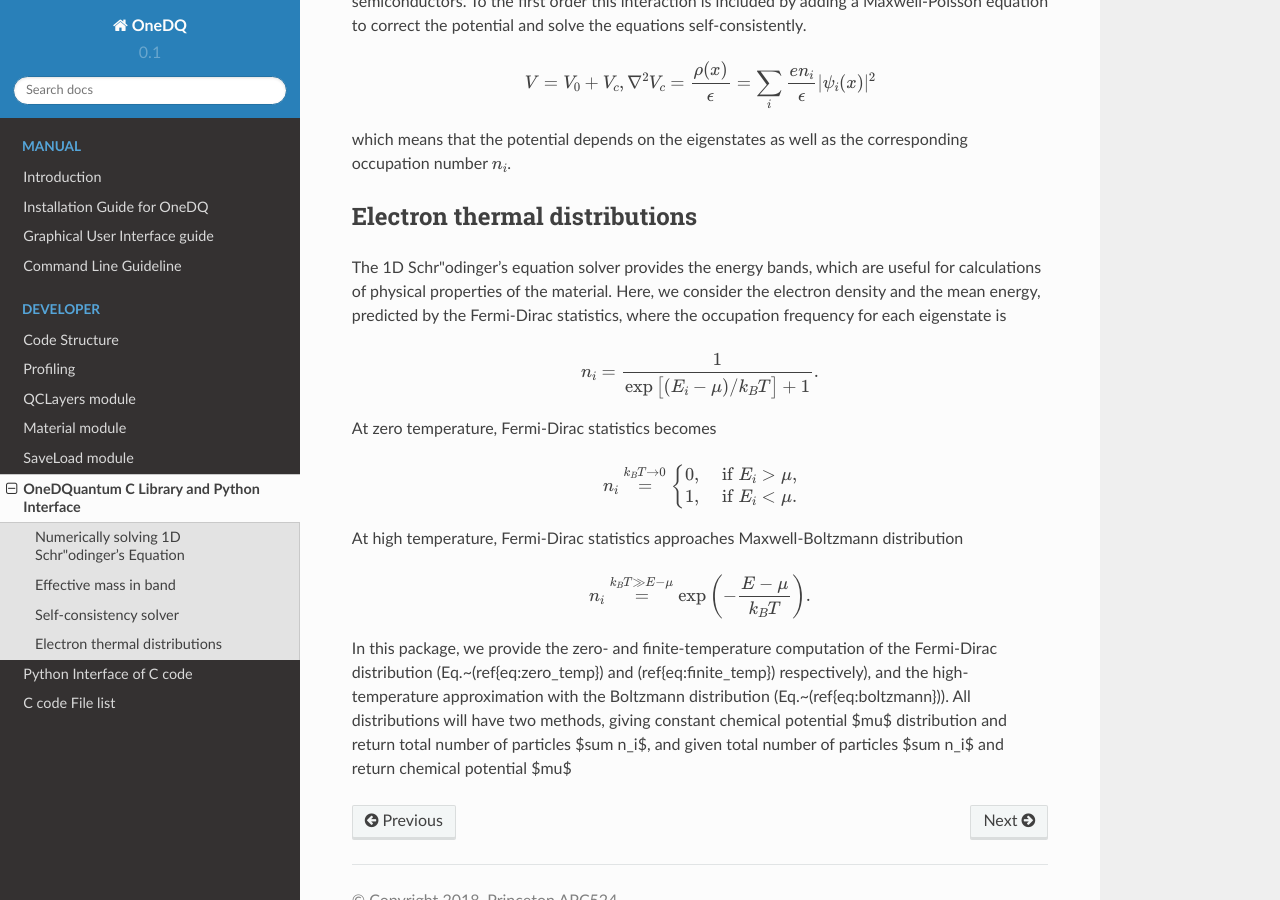
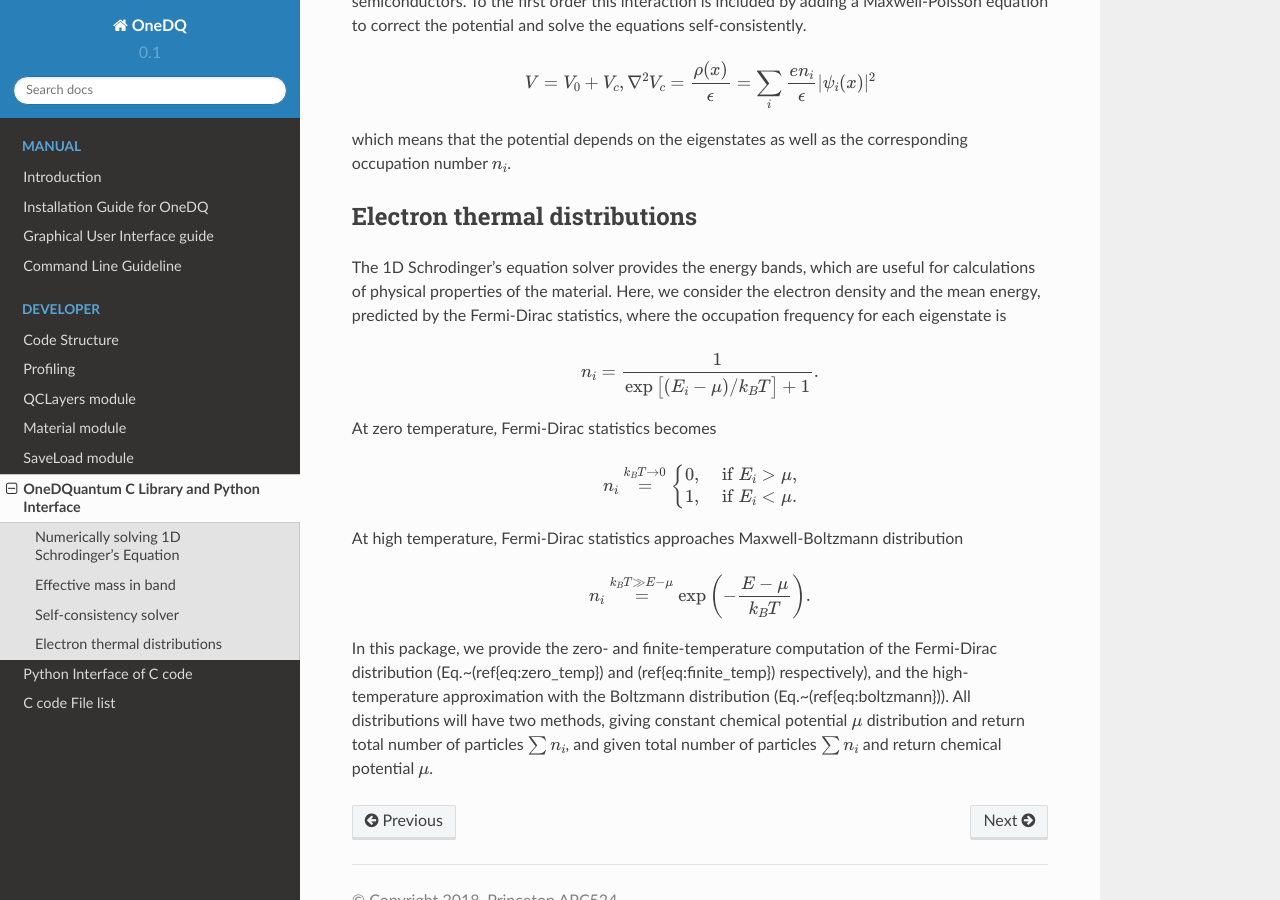
Before and after one commit to ErwinJr2/ErwinJr2, a Sphinx documentation site: the page built from docs/OneDQuantum_description.rst, in a window 1280 px wide and 900 px high, scrolled down 1231 px. Built offline with Sphinx 7.4.7 and the Read the Docs theme 2.0.0, drawn with Linux system fonts in a browser that asks for light colours; some of the changed text lies outside the part shown.

Commit message:
modified documentation

```diff
--- a/docs/OneDQuantum_description.rst
+++ b/docs/OneDQuantum_description.rst
@@ -5,22 +5,22 @@ In the C part of the software we are going to implement numerical computation
 of the following problems.
 
 
-Numerically solving 1D Schr\"odinger's Equation
+Numerically solving 1D Schrodinger's Equation
 -----------------------------------------------
 
-The time-independent Schr\"odinger equation has the form
+The time-independent Schrodinger equation has the form
 
 .. math::
    \left[-\frac{\hbar^2}{2m}\frac{\partial}{\partial x^2}
    + V(x)\right]\psi_i(x) = E_i\psi_i(x)
 
-The inputs of the Schr\"odinger equation solver include: a finite 1D array
+The inputs of the Schrodinger equation solver include: a finite 1D array
 with position :math:`x`, the corresponding potential :math:`V(x)` with the same size, the
 effective mass :math:`m`, and an eigenstate range specified by the user,
 :math:`\left[E_\text{min}, E_\text{max}\right]`. The outputs are the eigenfunction,
 :math:`\psi`, and the eigenvalue, :math:`E`.
 
-We will implement two methods of solving the 1D Schr\"odinger's equation. The
+We will implement two methods of solving the 1D Schrodinger's equation. The
 first method combines the Newton's method that searches for eigenvalues :math:`E`
 and the Numerov's method that solving for the corresponding eigenfunction
 :math:`\psi(x)` given any specific :math:`E`. The second method diagonalizes the
@@ -73,7 +73,7 @@ eigenstates as well as the corresponding occupation number :math:`n_i`.
 Electron thermal distributions
 ------------------------------
 
-The 1D Schr\"odinger's equation solver provides the energy bands, which are
+The 1D Schrodinger's equation solver provides the energy bands, which are
 useful for calculations of physical properties of the material. Here, we
 consider the electron density and the mean energy, predicted by the
 Fermi-Dirac statistics, where the occupation frequency for each eigenstate is
@@ -101,6 +101,6 @@ the Fermi-Dirac distribution (Eq.~(\ref{eq:zero_temp}) and
 (\ref{eq:finite_temp}) respectively),
 and the high-temperature approximation with the Boltzmann distribution
 (Eq.~(\ref{eq:boltzmann})). All distributions will have two methods, giving
-constant chemical potential $\mu$ distribution and return total number of
-particles $\sum n_i$, and given total number of particles $\sum n_i$ and
-return chemical potential $\mu$
+constant chemical potential :math:`\mu` distribution and return total number of
+particles :math:`\sum n_i`, and given total number of particles :math:`\sum n_i` and
+return chemical potential :math:`\mu`.
```
